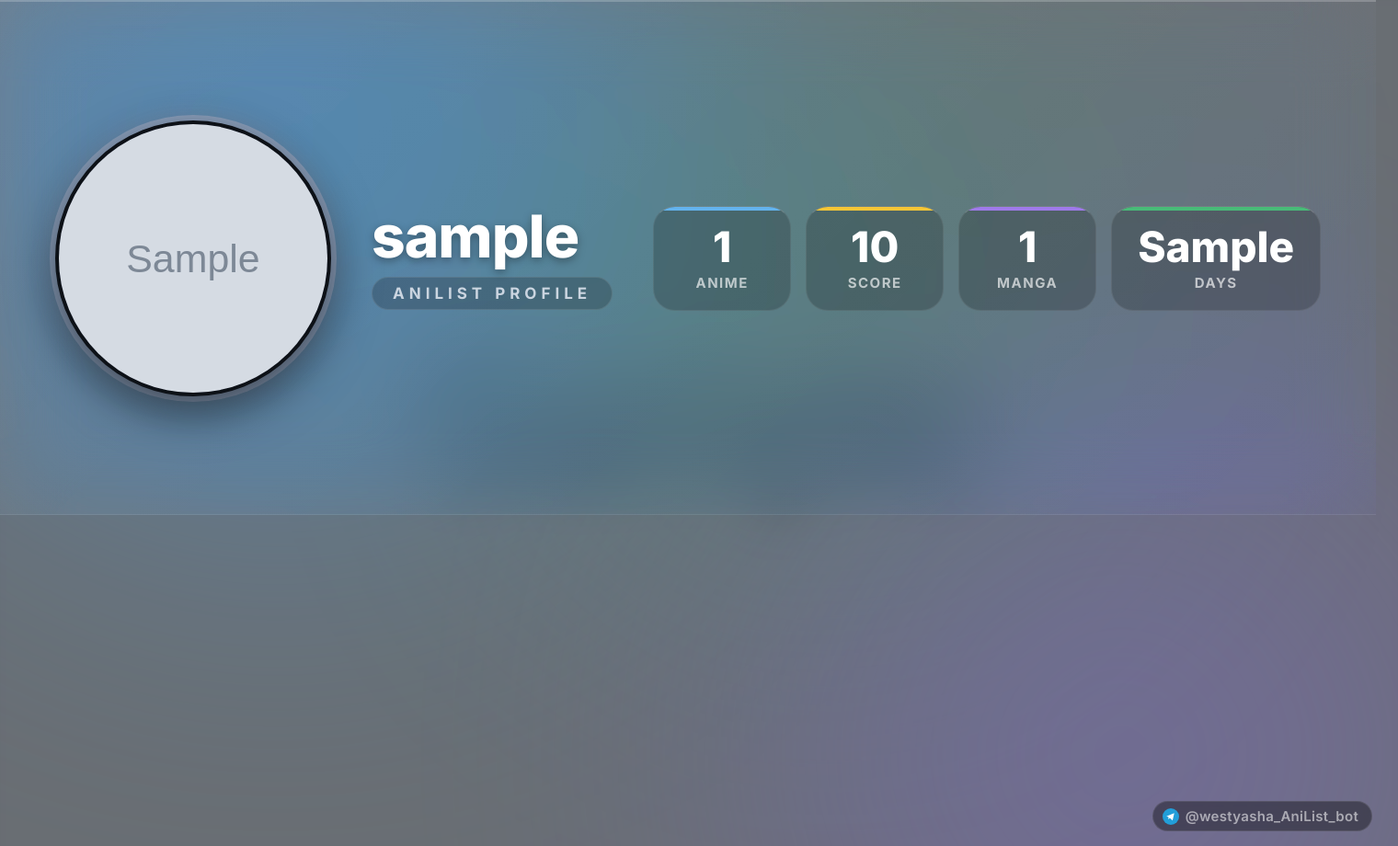
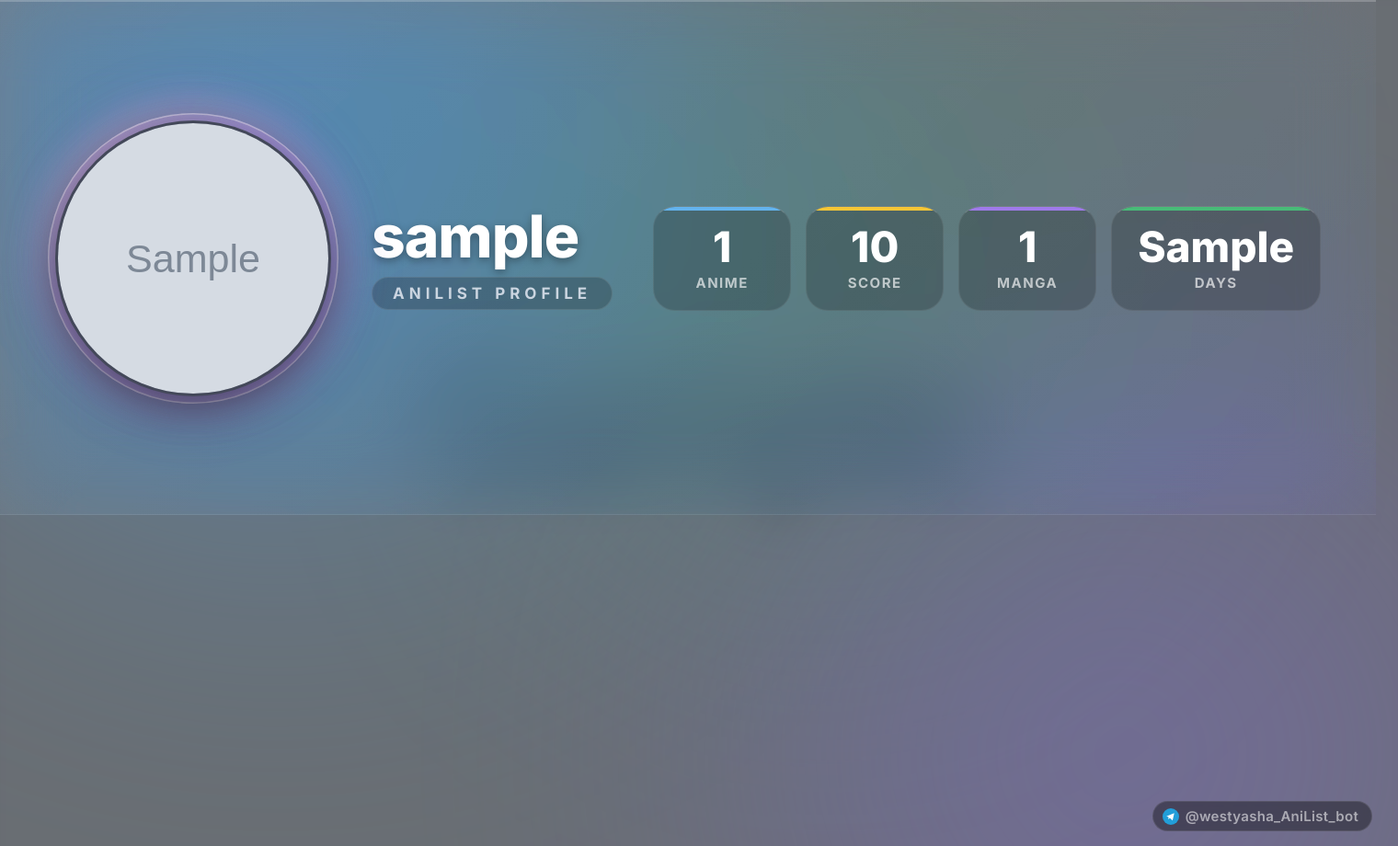
Before and after one commit to Westyasha/AniList_Telegram, a Python web app: template templates/profile_card.html in a window 1520 px wide. Shown: the whole page at 92% size. Run offline with Jinja, Linux system fonts and the light colour scheme; the template is opened without the code that fills it: most values are stand-ins (such as "Sample title", 1, 10 or a date in 2020); grey boxes marked "Sample" are stand-in pictures.

Commit message:
Update profile_card.html

```diff
--- a/templates/profile_card.html
+++ b/templates/profile_card.html
@@ -53,20 +53,43 @@
 
   .avatar-wrap { position: relative; flex-shrink: 0; }
 
+  /* glow layer — blurred color bloom behind the ring */
+  .avatar-glow {
+    position: absolute;
+    inset: -20px;
+    border-radius: 50%;
+    z-index: 0;
+    opacity: 0.7;
+    filter: blur(20px);
+    background: conic-gradient(#63b3ed, #9f7aea, #63b3ed);
+    transition: background 0.3s;
+  }
+
+  /* glass ring itself */
   .avatar-ring {
     position: absolute;
-    inset: -6px;
+    inset: -8px;
     border-radius: 50%;
     z-index: 1;
-    background: conic-gradient(#63b3ed, #9f7aea, #63b3ed);
+    /* frosted glass base */
+    background: rgba(255,255,255,0.08);
+    backdrop-filter: blur(12px) saturate(180%);
+    -webkit-backdrop-filter: blur(12px) saturate(180%);
+    /* color tint injected by JS via --ring-c1 / --ring-c2 */
+    box-shadow:
+      inset 0 0 0 1.5px rgba(255,255,255,0.35),
+      inset 0 0 24px 4px var(--ring-c1, rgba(99,179,237,0.25)),
+      0 0 32px 8px var(--ring-c2, rgba(99,179,237,0.2));
+    --ring-c1: rgba(99,179,237,0.25);
+    --ring-c2: rgba(99,179,237,0.2);
   }
 
   .avatar {
     position: relative; z-index: 2;
     width: 300px; height: 300px; border-radius: 50%;
     object-fit: cover;
-    border: 4px solid #0d1117;
-    box-shadow: 0 16px 50px rgba(0,0,0,0.6);
+    border: 3px solid rgba(255,255,255,0.18);
+    box-shadow: 0 16px 50px rgba(0,0,0,0.55);
     display: block; background: #1a2035;
   }
 
@@ -249,6 +272,7 @@
   <div class="card">
     <div class="left">
       <div class="avatar-wrap">
+        <div class="avatar-glow" id="avatarGlow"></div>
         <div class="avatar-ring" id="avatarRing"></div>
         {% if avatar_url %}
         <img class="avatar" id="avatarImg" src="{{ avatar_url }}" crossorigin="anonymous" onerror="this.style.background='#1a2035'">
@@ -341,77 +365,100 @@
 (function() {
   const img = document.getElementById('avatarImg');
   const ring = document.getElementById('avatarRing');
+  const glow = document.getElementById('avatarGlow');
   if (!img || !ring) return;
 
-  function sample(img) {
-    const size = 80;
+  function getDominantColors(img) {
+    const size = 100;
     const c = document.createElement('canvas');
     c.width = c.height = size;
     const ctx = c.getContext('2d');
     ctx.drawImage(img, 0, 0, size, size);
 
-    // Sample points around the edge of the circle at different angles
-    const angles = 12;
-    const colors = [];
+    // Sample points in a ring near the edge
     const r = size / 2;
-    for (let i = 0; i < angles; i++) {
-      const angle = (i / angles) * Math.PI * 2;
-      const x = Math.round(r + (r - 4) * Math.cos(angle));
-      const y = Math.round(r + (r - 4) * Math.sin(angle));
-      const px = ctx.getImageData(x, y, 1, 1).data;
-      // Boost saturation to make colors pop
-      const [h, s, l] = rgbToHsl(px[0], px[1], px[2]);
-      colors.push(hslToHex(h, Math.min(s * 1.4, 1), Math.max(Math.min(l, 0.65), 0.35)));
+    const samples = 24;
+    const buckets = {};
+
+    for (let i = 0; i < samples; i++) {
+      const angle = (i / samples) * Math.PI * 2;
+      // Sample at ~80% radius to get edge colors
+      const x = Math.round(r + r * 0.82 * Math.cos(angle));
+      const y = Math.round(r + r * 0.82 * Math.sin(angle));
+      const d = ctx.getImageData(x, y, 1, 1).data;
+      // Quantize to reduce unique colors
+      const key = `${Math.round(d[0]/32)*32},${Math.round(d[1]/32)*32},${Math.round(d[2]/32)*32}`;
+      buckets[key] = (buckets[key] || 0) + 1;
     }
-    // Build conic-gradient from sampled colors
-    const stops = colors.map((c, i) => `${c} ${Math.round(i / angles * 360)}deg`).join(', ');
-    ring.style.background = `conic-gradient(${stops}, ${colors[0]} 360deg)`;
-    // Add glow matching first dominant color
-    ring.style.boxShadow = `0 0 18px 4px ${colors[0]}55`;
+
+    // Sort by frequency, pick top 2 distinct colors
+    const sorted = Object.entries(buckets).sort((a,b) => b[1]-a[1]);
+    const top = sorted.slice(0, 5).map(([k]) => k.split(',').map(Number));
+
+    // Boost saturation and normalize lightness
+    return top.slice(0, 2).map(([r,g,b]) => {
+      const [h, s, l] = rgbToHsl(r, g, b);
+      const boostedS = Math.min(s * 1.5 + 0.2, 1);
+      const clampedL = Math.max(Math.min(l, 0.7), 0.4);
+      return hslToRgb(h, boostedS, clampedL);
+    });
   }
 
   function rgbToHsl(r, g, b) {
-    r /= 255; g /= 255; b /= 255;
-    const max = Math.max(r, g, b), min = Math.min(r, g, b);
-    let h, s, l = (max + min) / 2;
-    if (max === min) { h = s = 0; }
-    else {
-      const d = max - min;
-      s = l > 0.5 ? d / (2 - max - min) : d / (max + min);
-      switch (max) {
-        case r: h = ((g - b) / d + (g < b ? 6 : 0)) / 6; break;
-        case g: h = ((b - r) / d + 2) / 6; break;
-        case b: h = ((r - g) / d + 4) / 6; break;
+    r/=255; g/=255; b/=255;
+    const max=Math.max(r,g,b), min=Math.min(r,g,b);
+    let h,s,l=(max+min)/2;
+    if(max===min){h=s=0;}
+    else{
+      const d=max-min;
+      s=l>0.5?d/(2-max-min):d/(max+min);
+      switch(max){
+        case r:h=((g-b)/d+(g<b?6:0))/6;break;
+        case g:h=((b-r)/d+2)/6;break;
+        case b:h=((r-g)/d+4)/6;break;
       }
     }
-    return [h, s, l];
+    return[h,s,l];
   }
 
-  function hslToHex(h, s, l) {
-    let r, g, b;
-    if (s === 0) { r = g = b = l; }
-    else {
-      const hue2rgb = (p, q, t) => {
-        if (t < 0) t += 1; if (t > 1) t -= 1;
-        if (t < 1/6) return p + (q - p) * 6 * t;
-        if (t < 1/2) return q;
-        if (t < 2/3) return p + (q - p) * (2/3 - t) * 6;
-        return p;
-      };
-      const q = l < 0.5 ? l * (1 + s) : l + s - l * s;
-      const p = 2 * l - q;
-      r = hue2rgb(p, q, h + 1/3);
-      g = hue2rgb(p, q, h);
-      b = hue2rgb(p, q, h - 1/3);
+  function hslToRgb(h,s,l){
+    let r,g,b;
+    if(s===0){r=g=b=l;}
+    else{
+      const q=l<0.5?l*(1+s):l+s-l*s, p=2*l-q;
+      const hue=(p,q,t)=>{if(t<0)t+=1;if(t>1)t-=1;if(t<1/6)return p+(q-p)*6*t;if(t<1/2)return q;if(t<2/3)return p+(q-p)*(2/3-t)*6;return p;};
+      r=hue(p,q,h+1/3);g=hue(p,q,h);b=hue(p,q,h-1/3);
     }
-    return '#' + [r, g, b].map(x => Math.round(x * 255).toString(16).padStart(2, '0')).join('');
+    return [Math.round(r*255),Math.round(g*255),Math.round(b*255)];
   }
 
-  if (img.complete && img.naturalWidth) {
-    sample(img);
-  } else {
-    img.addEventListener('load', () => sample(img));
+  function apply(img) {
+    const colors = getDominantColors(img);
+    const [r1,g1,b1] = colors[0] || [99,179,237];
+    const [r2,g2,b2] = colors[1] || [159,122,234];
+
+    const c1 = `rgba(${r1},${g1},${b1}`;
+    const c2 = `rgba(${r2},${g2},${b2}`;
+
+    // Glassmorphism ring: inset tinted glow + outer shadow
+    ring.style.setProperty('--ring-c1', `${c1},0.3)`);
+    ring.style.setProperty('--ring-c2', `${c2},0.25)`);
+    ring.style.boxShadow = [
+      `inset 0 0 0 1.5px rgba(255,255,255,0.4)`,
+      `inset 0 0 28px 6px ${c1},0.25)`,
+      `inset 0 0 14px 2px ${c2},0.15)`,
+      `0 0 36px 10px ${c1},0.22)`,
+      `0 0 60px 20px ${c2},0.12)`,
+    ].join(', ');
+
+    // Outer glow blob
+    if (glow) {
+      glow.style.background = `radial-gradient(ellipse at 40% 40%, ${c1},0.9), ${c2},0.6) 60% 60%)`;
+    }
   }
+
+  if (img.complete && img.naturalWidth) { apply(img); }
+  else { img.addEventListener('load', () => apply(img)); }
 })();
 </script>
 </body>
```
Also changed, not shown: other parts of templates/profile_card.html (+20 -20 lines).
